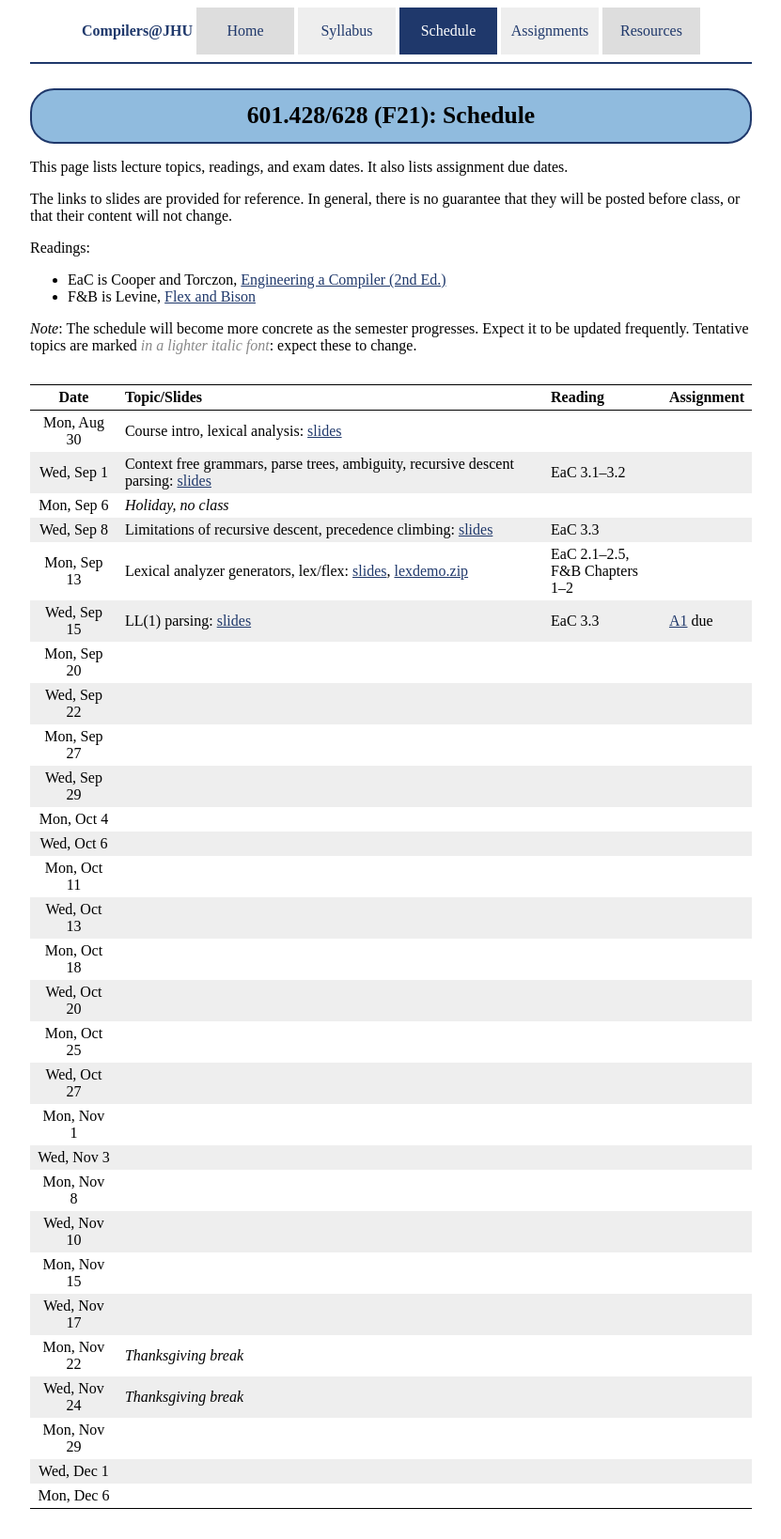
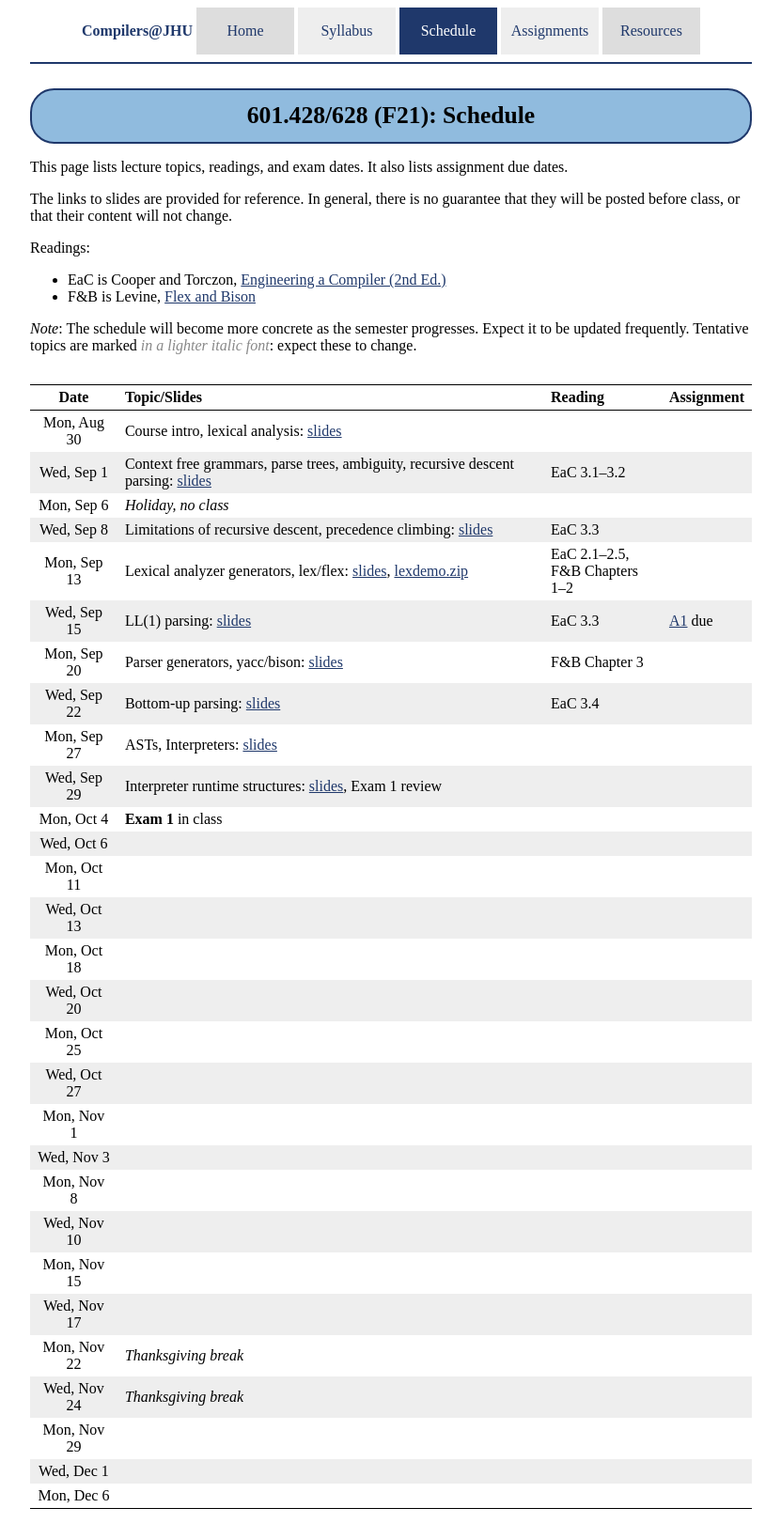
Before and after one commit to jhucompilers/fall2021, a Jekyll site: the page built from schedule.md, in a window 1280 px wide. Shown: the whole page at 94% size, without its empty margins (224-1055 px from the left). Built offline with Jekyll 4.4.1, drawn with Linux system fonts in a browser that asks for light colours.

Commit message:
schedule update

```diff
--- /dev/null
+++ b/orig-sched.txt
@@ -0,0 +1,19 @@
+Mon, Oct 4 | <!--Context-sensitive analysis, attribute grammars: [slides](lectures/Context_sensitive_Analysis_I.pdf) --> | <!-- EaC 4.1–4.3-->
+Wed, Oct 6 | <!--Context-sensitive analysis, ad-hoc techniques: [slides](lectures/Context_sensitive_Analysis_II.pdf) --> | <!-- EaC 4.4-->
+Mon, Oct 11 | <!--Compiler project intro, ASTs and symbol tables: [slides](lectures/lecture12-public.pdf) --> | <!-- EaC 5.5-->
+Wed, Oct 13 | <!--Intermediate representations: [slides](lectures/Intermediate_Representations.pdf) --> | <!-- EaC 5.1–5.4 --> | <!-- [A2](assign/assign02.html) due 10/16-->
+Mon, Oct 18 | <!--AST visitors, symbol tables, the procedure abstraction: [slides](lectures/The_Procedure_Abstraction_I.pdf) --> | <!-- EaC Chapter 6-->
+Wed, Oct 20 | <!--Code shape for expressions: [slides](/lectures/Code_Shape_I_Quick_Intro_to_Code_Generation_+_Code_Shape_for_Expressions.pdf) --> | <!-- EaC 7.1–7.4-->
+Mon, Oct 25 | <!--<b>Exam 2 out</b>, x86-64 assembly language, code generation: [slides](lectures/lecture16-public.pdf) --> | <!-- -->
+Wed, Oct 27 | <!--Arrays and strings: [slides](lectures/Code_Shape_II_Arrays_Aggregates_&_Strings.pdf) --> | <!-- EaC 7.5–7.7 --> | <!-- [A3](assign/assign03.html) due 10/30-->
+Mon, Nov 1 | <!--Boolean and relational expressions, decisions and loops: [slides](lectures/Code_Shape_III_Boolean_and_Relational_Expressions_+_Control_Flow.pdf)  --> | <!-- EaC 7.8 --> | <!-- -->
+Wed, Nov 3 | <!--Intro to Code optimization: [slides](lectures/Introduction_to_Optimization_terminology_&_local_value_numbering.pdf), [slides](lectures/Regional_Optimization_Superlocal_Value_Numbering_and_Loop_Unrolling.pdf) --> | <!-- EaC 8.1–8.5 --> | <!-- -->
+Mon, Nov 8 | <!--Intro to Global optimization, Instruction selection: [slides](lectures/Global_Optimization_Live_Analysis.pdf), [slides](lectures/Introduction_to_Instruction_Selection_and_Peephole_based_Selection.pdf) --> | <!-- EaC 8.6, 11.5-->
+Wed, Nov 10 | <!--Instruction selection, continued --> | <!-- --> | <!-- [A4](assign/assign04.html) due 11/13-->
+Mon, Nov 15 | <!--<b>Exam 3 out</b>, Local register allocation: [slides](lectures/Local_Register_Allocation_and_Lab_1.pdf) --> | <!-- EaC 13.1–13.3-->
+Wed, Nov 17 | <!--Discussion and [advice](assign/assign05-advice.html) on implementing code optimization -->
+Mon, Nov 22 | *Thanksgiving break*
+Wed, Nov 24 | *Thanksgiving break*
+Mon, Nov 29 | <!--Dataflow analysis: [slides](lectures/foster-dataflow.pdf) --> | <!-- EaC 9.1–9.2, [Killdall-POPL73](lectures/killdall-popl73.pdf)-->
+Wed, Dec 1 | <!--Dataflow analysis, continued; [more code optimization advice](lectures/dec02-outline.txt)  --> | <!-- --> | <!-- [A5](assign/assign05.html) due 12/4-->
+Mon, Dec 6 | <!--Last day of class: [slides](lectures/lecture26-public.pdf) --> | <!-- [Gosling-IR95](https://dl.acm.org/doi/pdf/10.1145/202530.202541) --> | <!-- -->
--- a/schedule.md
+++ b/schedule.md
@@ -23,30 +23,31 @@ Mon, Sep 6 | *Holiday, no class*
 Wed, Sep 8 | Limitations of recursive descent, precedence climbing: [slides](lectures/lecture03-public.pdf) | EaC 3.3
 Mon, Sep 13 | Lexical analyzer generators, lex/flex: [slides](lectures/lecture04-public.pdf), [lexdemo.zip](lectures/lexdemo.zip) | EaC 2.1–2.5,<br>F&amp;B Chapters 1–2
 Wed, Sep 15 | LL(1) parsing: [slides](lectures/lecture05-public.pdf) | EaC 3.3 | [A1](assign/assign01.html) due
-Mon, Sep 20 | <!--Parser generators, yacc/bison: [slides](lectures/lecture06-public.pdf) --> | <!-- F&amp;B Chapter 3-->
-Wed, Sep 22 | <!--Bottom-up parsing: [slides](lectures/lecture07-public.pdf) --> | <!-- EaC 3.4-->
-Mon, Sep 27 | <!--<b>Exam 1 out</b>, ASTs, Interpreters: [slides](lectures/lecture08-public.pdf) --> | <!-- -->
-Wed, Sep 29 | <!--Interpreter runtime structures: [slides](lectures/lecture09-public.pdf) --> | <!-- -->
-Mon, Oct 4 | <!--Context-sensitive analysis, attribute grammars: [slides](lectures/Context_sensitive_Analysis_I.pdf) --> | <!-- EaC 4.1–4.3-->
-Wed, Oct 6 | <!--Context-sensitive analysis, ad-hoc techniques: [slides](lectures/Context_sensitive_Analysis_II.pdf) --> | <!-- EaC 4.4-->
-Mon, Oct 11 | <!--Compiler project intro, ASTs and symbol tables: [slides](lectures/lecture12-public.pdf) --> | <!-- EaC 5.5-->
-Wed, Oct 13 | <!--Intermediate representations: [slides](lectures/Intermediate_Representations.pdf) --> | <!-- EaC 5.1–5.4 --> | <!-- [A2](assign/assign02.html) due 10/16-->
-Mon, Oct 18 | <!--AST visitors, symbol tables, the procedure abstraction: [slides](lectures/The_Procedure_Abstraction_I.pdf) --> | <!-- EaC Chapter 6-->
-Wed, Oct 20 | <!--Code shape for expressions: [slides](/lectures/Code_Shape_I_Quick_Intro_to_Code_Generation_+_Code_Shape_for_Expressions.pdf) --> | <!-- EaC 7.1–7.4-->
-Mon, Oct 25 | <!--<b>Exam 2 out</b>, x86-64 assembly language, code generation: [slides](lectures/lecture16-public.pdf) --> | <!-- -->
-Wed, Oct 27 | <!--Arrays and strings: [slides](lectures/Code_Shape_II_Arrays_Aggregates_&_Strings.pdf) --> | <!-- EaC 7.5–7.7 --> | <!-- [A3](assign/assign03.html) due 10/30-->
-Mon, Nov 1 | <!--Boolean and relational expressions, decisions and loops: [slides](lectures/Code_Shape_III_Boolean_and_Relational_Expressions_+_Control_Flow.pdf)  --> | <!-- EaC 7.8 --> | <!-- -->
-Wed, Nov 3 | <!--Intro to Code optimization: [slides](lectures/Introduction_to_Optimization_terminology_&_local_value_numbering.pdf), [slides](lectures/Regional_Optimization_Superlocal_Value_Numbering_and_Loop_Unrolling.pdf) --> | <!-- EaC 8.1–8.5 --> | <!-- -->
-Mon, Nov 8 | <!--Intro to Global optimization, Instruction selection: [slides](lectures/Global_Optimization_Live_Analysis.pdf), [slides](lectures/Introduction_to_Instruction_Selection_and_Peephole_based_Selection.pdf) --> | <!-- EaC 8.6, 11.5-->
-Wed, Nov 10 | <!--Instruction selection, continued --> | <!-- --> | <!-- [A4](assign/assign04.html) due 11/13-->
-Mon, Nov 15 | <!--<b>Exam 3 out</b>, Local register allocation: [slides](lectures/Local_Register_Allocation_and_Lab_1.pdf) --> | <!-- EaC 13.1–13.3-->
-Wed, Nov 17 | <!--Discussion and [advice](assign/assign05-advice.html) on implementing code optimization -->
+Mon, Sep 20 | Parser generators, yacc/bison: [slides](lectures/lecture06-public.pdf)  | F&amp;B Chapter 3
+Wed, Sep 22 | Bottom-up parsing: [slides](lectures/lecture07-public.pdf)  |  EaC 3.4
+Mon, Sep 27 | ASTs, Interpreters: [slides](lectures/lecture08-public.pdf)  |
+Wed, Sep 29 | Interpreter runtime structures: [slides](lectures/lecture09-public.pdf), Exam 1 review  | <!-- -->
+Mon, Oct 4 | **Exam 1** in class
+Wed, Oct 6 | <!--Context-sensitive analysis, attribute grammars: [slides](lectures/Context_sensitive_Analysis_I.pdf) --> | <!-- EaC 4.1–4.3-->
+Mon, Oct 11 | <!--Context-sensitive analysis, ad-hoc techniques: [slides](lectures/Context_sensitive_Analysis_II.pdf) --> | <!-- EaC 4.4-->
+Wed, Oct 13 | <!--Compiler project intro, ASTs and symbol tables: [slides](lectures/lecture12-public.pdf) --> | <!-- EaC 5.5-->
+Mon, Oct 18 | <!--Intermediate representations: [slides](lectures/Intermediate_Representations.pdf) --> | <!-- EaC 5.1–5.4 --> | <!-- [A2](assign/assign02.html) due 10/16-->
+Wed, Oct 20 | <!--AST visitors, symbol tables, the procedure abstraction: [slides](lectures/The_Procedure_Abstraction_I.pdf) --> | <!-- EaC Chapter 6-->
+Mon, Oct 25 | <!--Code shape for expressions: [slides](/lectures/Code_Shape_I_Quick_Intro_to_Code_Generation_+_Code_Shape_for_Expressions.pdf) --> | <!-- EaC 7.1–7.4-->
+Wed, Oct 27 | <!--<b>Exam 2 out</b>, x86-64 assembly language, code generation: [slides](lectures/lecture16-public.pdf) --> | <!-- -->
+Mon, Nov 1 | <!--Arrays and strings: [slides](lectures/Code_Shape_II_Arrays_Aggregates_&_Strings.pdf) --> | <!-- EaC 7.5–7.7 --> | <!-- [A3](assign/assign03.html) due 10/30-->
+Wed, Nov 3 | <!--Boolean and relational expressions, decisions and loops: [slides](lectures/Code_Shape_III_Boolean_and_Relational_Expressions_+_Control_Flow.pdf)  --> | <!-- EaC 7.8 --> | <!-- -->
+Mon, Nov 8 | <!--Intro to Code optimization: [slides](lectures/Introduction_to_Optimization_terminology_&_local_value_numbering.pdf), [slides](lectures/Regional_Optimization_Superlocal_Value_Numbering_and_Loop_Unrolling.pdf) --> | <!-- EaC 8.1–8.5 --> | <!-- -->
+Wed, Nov 10 | <!--Intro to Global optimization, Instruction selection: [slides](lectures/Global_Optimization_Live_Analysis.pdf), [slides](lectures/Introduction_to_Instruction_Selection_and_Peephole_based_Selection.pdf) --> | <!-- EaC 8.6, 11.5-->
+Mon, Nov 15 | <!--Instruction selection, continued --> | <!-- --> | <!-- [A4](assign/assign04.html) due 11/13-->
+Wed, Nov 17 | <!--<b>Exam 3 out</b>, Local register allocation: [slides](lectures/Local_Register_Allocation_and_Lab_1.pdf) --> | <!-- EaC 13.1–13.3-->
 Mon, Nov 22 | *Thanksgiving break*
 Wed, Nov 24 | *Thanksgiving break*
-Mon, Nov 29 | <!--Dataflow analysis: [slides](lectures/foster-dataflow.pdf) --> | <!-- EaC 9.1–9.2, [Killdall-POPL73](lectures/killdall-popl73.pdf)-->
-Wed, Dec 1 | <!--Dataflow analysis, continued; [more code optimization advice](lectures/dec02-outline.txt)  --> | <!-- --> | <!-- [A5](assign/assign05.html) due 12/4-->
-Mon, Dec 6 | <!--Last day of class: [slides](lectures/lecture26-public.pdf) --> | <!-- [Gosling-IR95](https://dl.acm.org/doi/pdf/10.1145/202530.202541) --> | <!-- -->
+Mon, Nov 29 | <!--Discussion and [advice](assign/assign05-advice.html) on implementing code optimization -->
+Wed, Dec 1 | <!--Dataflow analysis: [slides](lectures/foster-dataflow.pdf) --> | <!-- EaC 9.1–9.2, [Killdall-POPL73](lectures/killdall-popl73.pdf)-->
+Mon, Dec 6 | <!--Dataflow analysis, continued; [more code optimization advice](lectures/dec02-outline.txt)  --> | <!-- --> | <!-- [A5](assign/assign05.html) due 12/4-->
 
 <!--
-—          | <b>Exam 4</b> will be due during the final exam period
+See orig-sched.txt for original schedule for portion of the course
+10/6 and later
 -->
```
Also changed, not shown: 4 other files.
